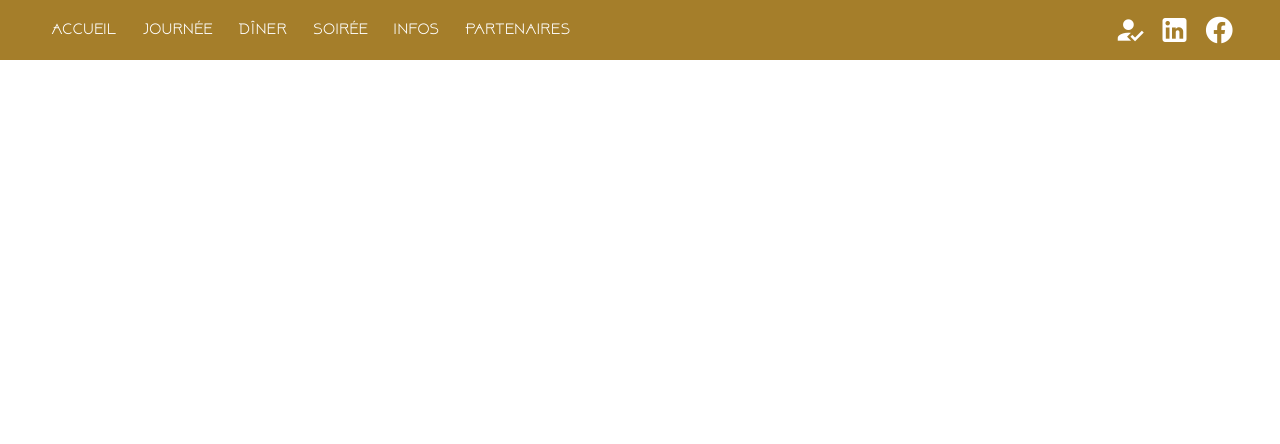
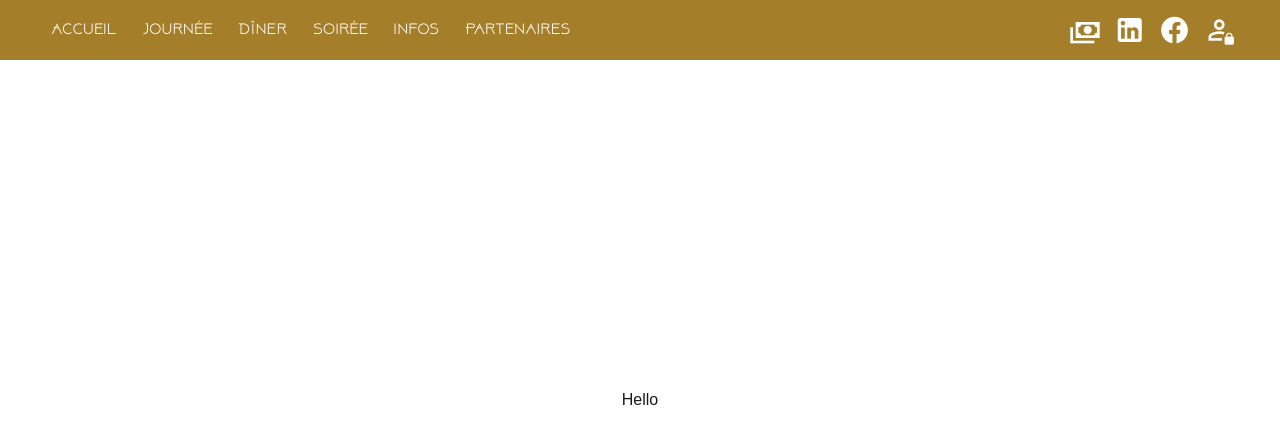
Before and after one commit to Gala-Ecl/Web-Site, a Vue app: page /ticketing in a window 1280 px wide. Shown: the top 444 px of the page. Built offline with nearby package versions, Linux system fonts and the light colour scheme.

Commit message:
Added ticketting page

```diff
--- a/src/navbar.vue
+++ b/src/navbar.vue
@@ -29,10 +29,12 @@
       </li>
     </ul>
     <div class="topple">
-      <router-link to="/login"><i class="mdi mdi-account-check" /></router-link>
+      <router-link to="/ticketing"><i class="mdi mdi-cash-multiple" /></router-link>
       <router-link to="/login"><i class="mdi mdi-linkedin" /></router-link>
       <router-link to="/login"><i class="mdi mdi-facebook" /></router-link>
-    </div>
+      <router-link to="/login" v-if="$store.state.authenticated"><i class="mdi mdi-account-check"/></router-link>
+      <router-link to="/login"><i class="mdi mdi-account-lock-outline" v-if="!$store.state.authenticated"/></router-link>
+      </div>
   </nav>
 </template>
 
--- a/src/router.js
+++ b/src/router.js
@@ -10,6 +10,7 @@ import Diner from "@/components/diner";
 import Graduation from "@/components/graduation";
 import Information from "@/components/information";
 import Partners from "@/components/partners";
+import Ticketing from "@/components/partners";
 // import Projects from "@/components/projects";
 // import Contact from "@/components/contact";
 // import Skilder from "@/components/skilder";
@@ -56,6 +57,11 @@ export default new Router({
             component: Diner
         },
         {
+            path: "/ticketing",
+            name: "ticketing",
+            component: Ticketing
+        },
+        {
             path: "/space-personnal",
             name: "space-personnal",
             component: PersonnalSpace,
```
Also changed, not shown: src/components/ticketing.vue (added, +10 -0 lines).
